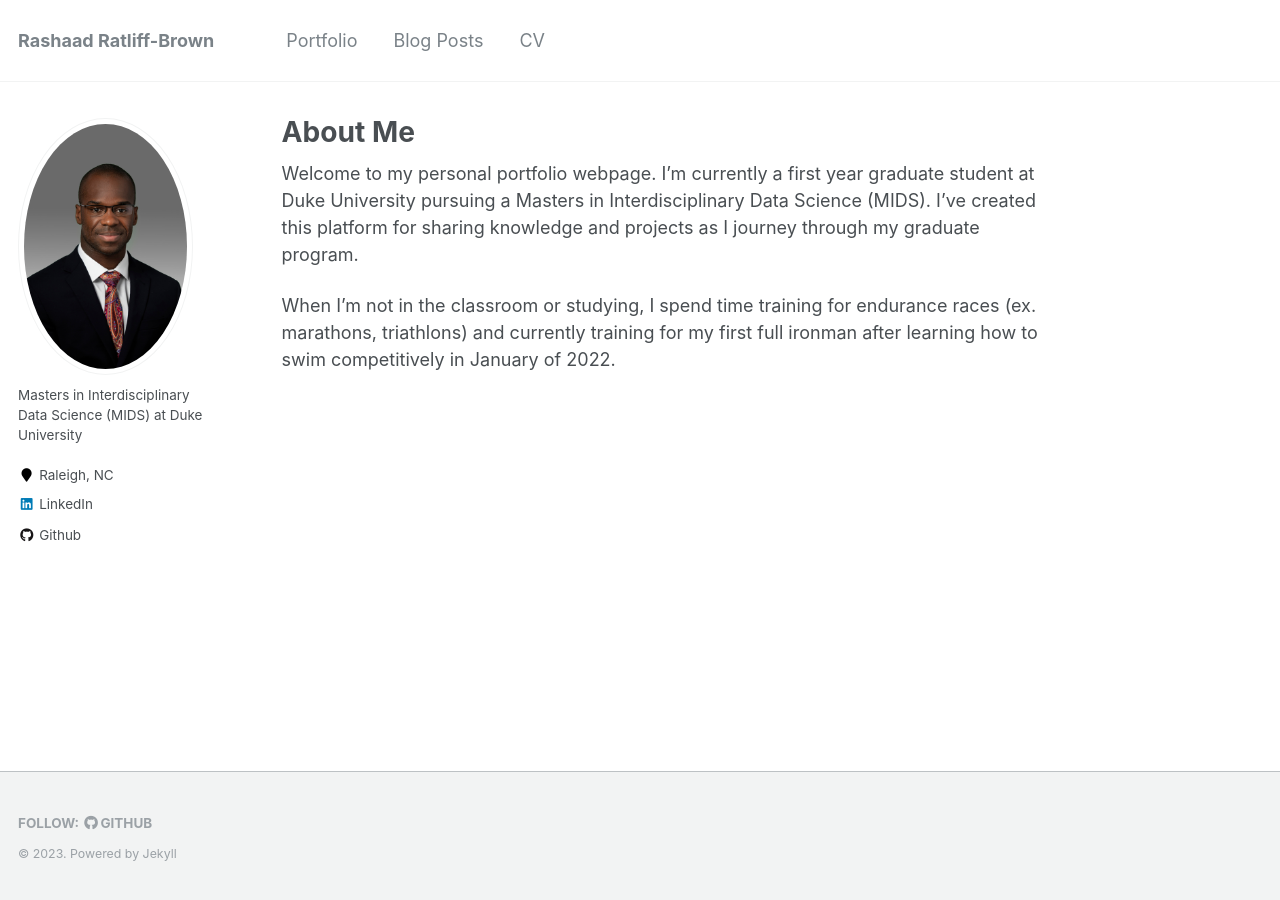
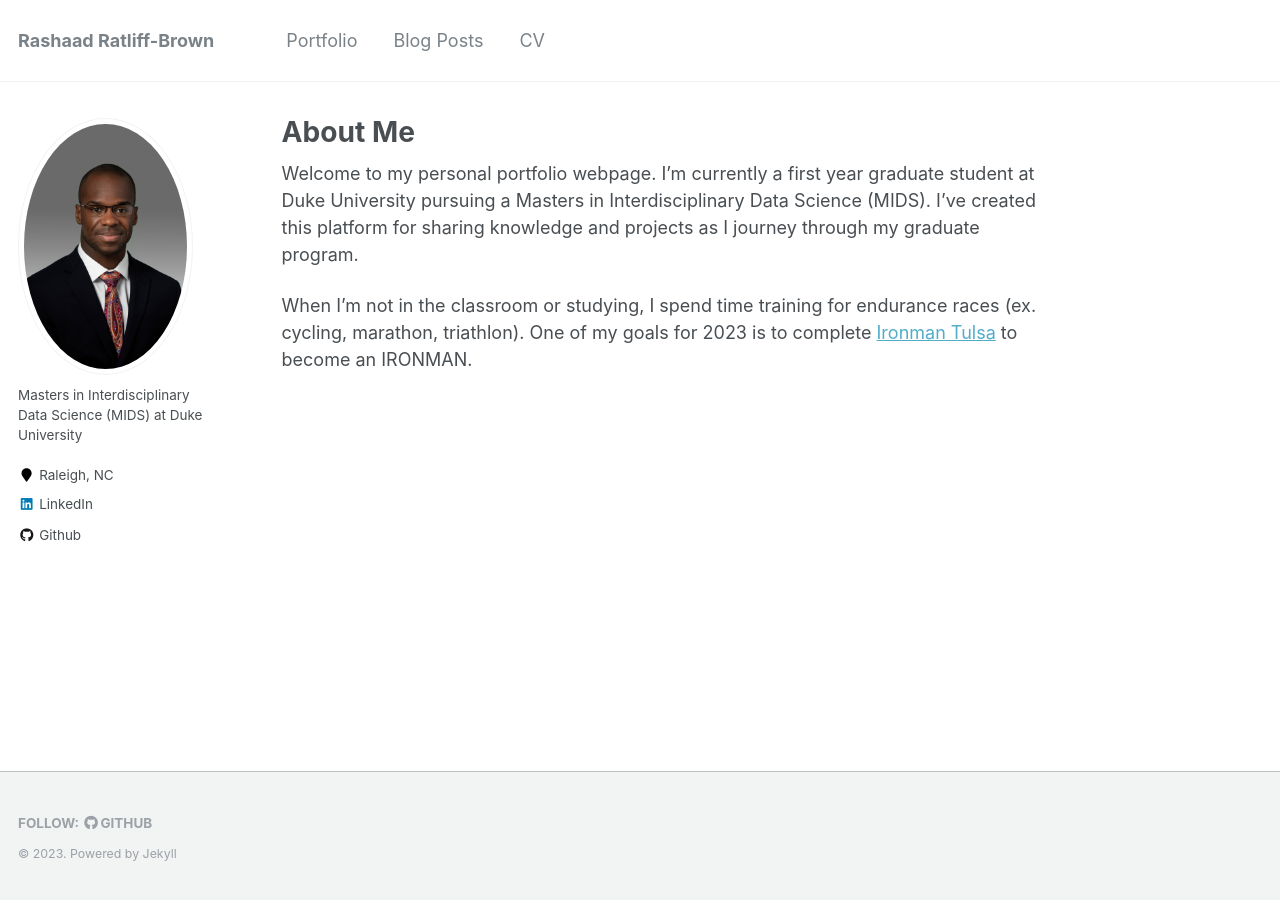
Before and after one commit to caratliff/caratliff.github.io, a Jekyll site: the page built from _pages/about.md, in a window 1280 px wide. Built offline with Jekyll 4.4.1, drawn with Linux system fonts in a browser that asks for light colours.

Commit message:
Update about.md

```diff
--- a/_pages/about.md
+++ b/_pages/about.md
@@ -10,4 +10,4 @@ redirect_from:
 
 Welcome to my personal portfolio webpage. I'm currently a first year graduate student at Duke University pursuing a Masters in Interdisciplinary Data Science (MIDS). I've created this platform for sharing knowledge and projects as I journey through my graduate program.
 
-When I'm not in the classroom or studying, I spend time training for endurance races (ex. marathons, triathlons) and currently training for my first full ironman after learning how to swim competitively in January of 2022.
+When I'm not in the classroom or studying, I spend time training for endurance races (ex. cycling, marathon, triathlon). One of my goals for 2023 is to complete [Ironman Tulsa](https://www.ironman.com/im-tulsa) to become an IRONMAN.
```
